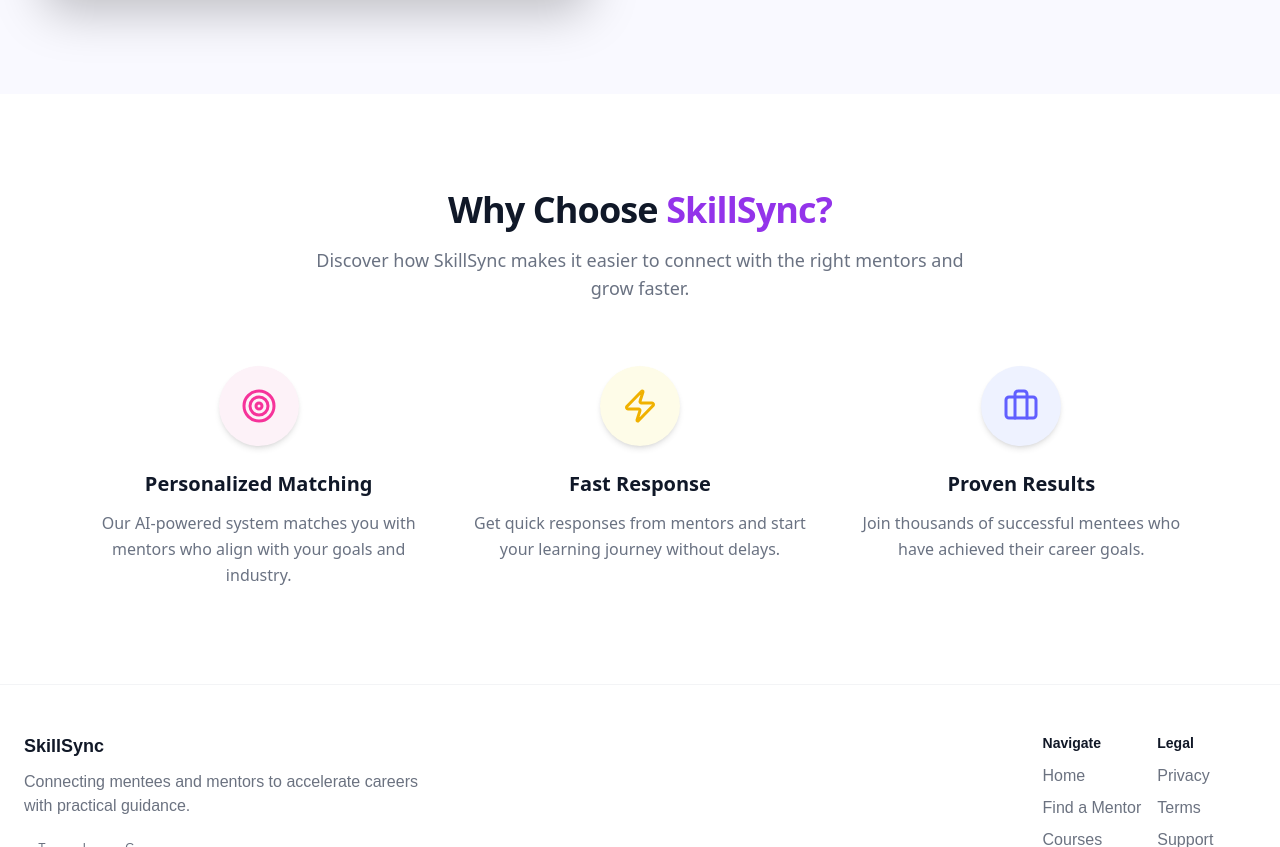
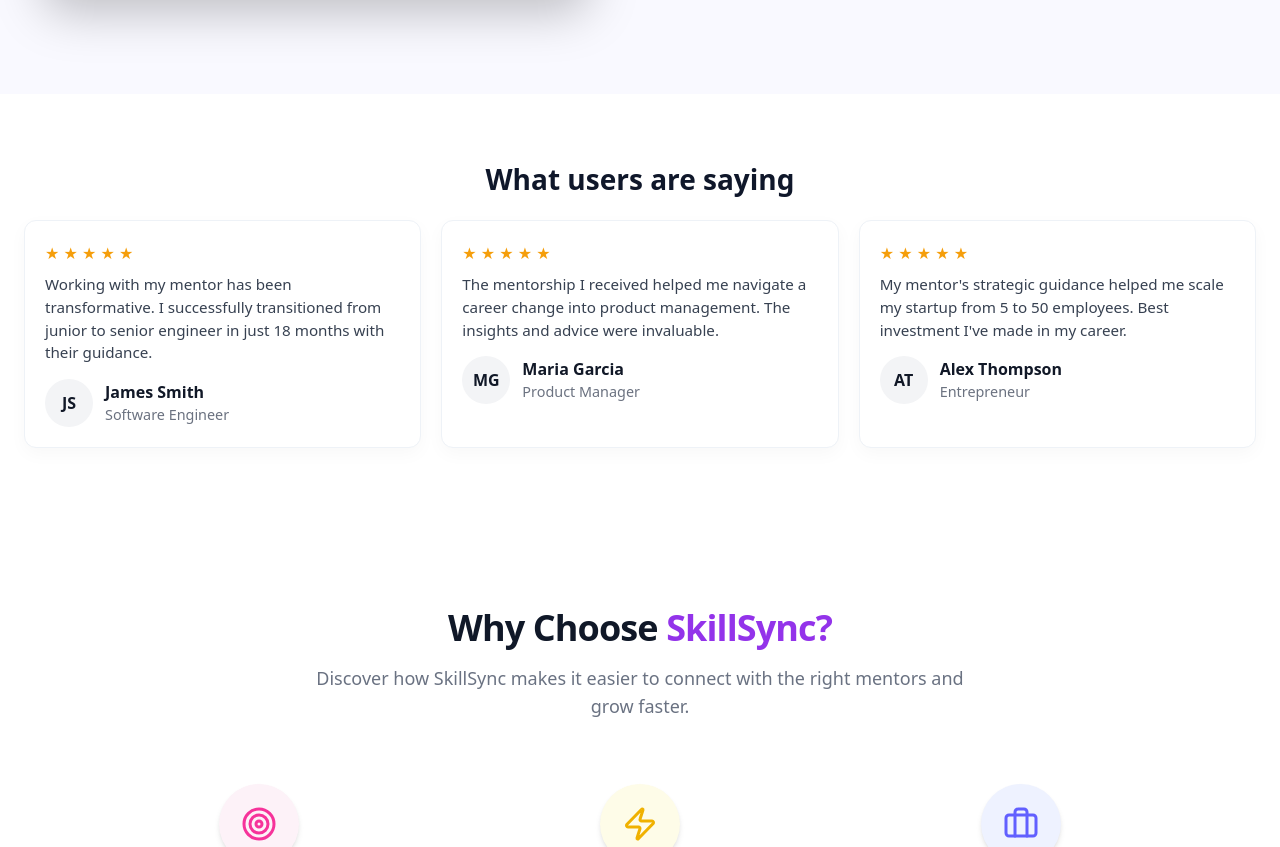
Before and after one commit to MentoNest/skillsync_frontend, a Next.js app: page / in a window 1280 px wide. Shown: the part 1953-2800 px from the top of the page. Built offline with nearby package versions, Linux system fonts and the light colour scheme.

Commit message:
added testimonisl component

```diff
--- a/app/(public)/page.tsx
+++ b/app/(public)/page.tsx
@@ -1,12 +1,14 @@
 import Hero from "../components/hero";
 import FeaturedMentor from "../components/featured-mentor";
 import WhyChoose from "../components/why-choose";
+import Testimonials from "../components/testimonials";
 
 export default function HomePage() {
   return (
     <main className="min-h-screen">
       <Hero />
       <FeaturedMentor />
+      <Testimonials />
       <WhyChoose />
     </main>
   );
--- /dev/null
+++ b/app/components/testimonials.tsx
@@ -0,0 +1,65 @@
+export default function Testimonials() {
+  const TESTIMONIALS = [
+    {
+      quote:
+        "Working with my mentor has been transformative. I successfully transitioned from junior to senior engineer in just 18 months with their guidance.",
+      name: "James Smith",
+      role: "Software Engineer",
+    },
+    {
+      quote:
+        "The mentorship I received helped me navigate a career change into product management. The insights and advice were invaluable.",
+      name: "Maria Garcia",
+      role: "Product Manager",
+    },
+    {
+      quote:
+        "My mentor's strategic guidance helped me scale my startup from 5 to 50 employees. Best investment I've made in my career.",
+      name: "Alex Thompson",
+      role: "Entrepreneur",
+    },
+  ];
+
+  return (
+    <section aria-label="Testimonials" className="max-w-7xl mx-auto px-6 py-16">
+      <style>{`
+        .testimonials-grid { display: grid; gap: 1.25rem; }
+        @media (min-width: 768px) { .testimonials-grid { grid-template-columns: repeat(3, 1fr); } }
+        .card { background: white; border: 1px solid #eef2f7; border-radius: 12px; padding: 1.25rem; box-shadow: 0 6px 18px rgba(15,23,42,0.03); }
+        .quote { color: #374151; line-height: 1.5; font-size: 0.95rem; }
+        .avatar { width:48px; height:48px; border-radius:9999px; display:inline-flex; align-items:center; justify-content:center; background:#f3f4f6; color:#111827; font-weight:700; }
+        .meta { margin-top: 0.9rem; display:flex; gap:0.75rem; align-items:center; }
+        .name { font-weight:700; color:#111827; }
+        .role { color:#6b7280; font-size:0.9rem; }
+        .stars { color:#f59e0b; margin-bottom: 0.5rem; }
+      `}</style>
+
+      <h2 style={{ fontSize: 28, fontWeight: 800, color: '#0f172a', textAlign: 'center', marginBottom: 20 }}>What users are saying</h2>
+
+      <div className="testimonials-grid">
+        {TESTIMONIALS.map((t, idx) => (
+          <article key={idx} className="card" aria-label={`Testimonial from ${t.name}`}>
+            <div className="stars" aria-hidden>
+              {'★ ★ ★ ★ ★'}
+            </div>
+            <p className="quote">{t.quote}</p>
+
+            <div className="meta">
+              <div className="avatar" aria-hidden>
+                {t.name
+                  .split(' ')
+                  .map((s) => s[0])
+                  .slice(0, 2)
+                  .join('')}
+              </div>
+              <div>
+                <div className="name">{t.name}</div>
+                <div className="role">{t.role}</div>
+              </div>
+            </div>
+          </article>
+        ))}
+      </div>
+    </section>
+  );
+}
```
